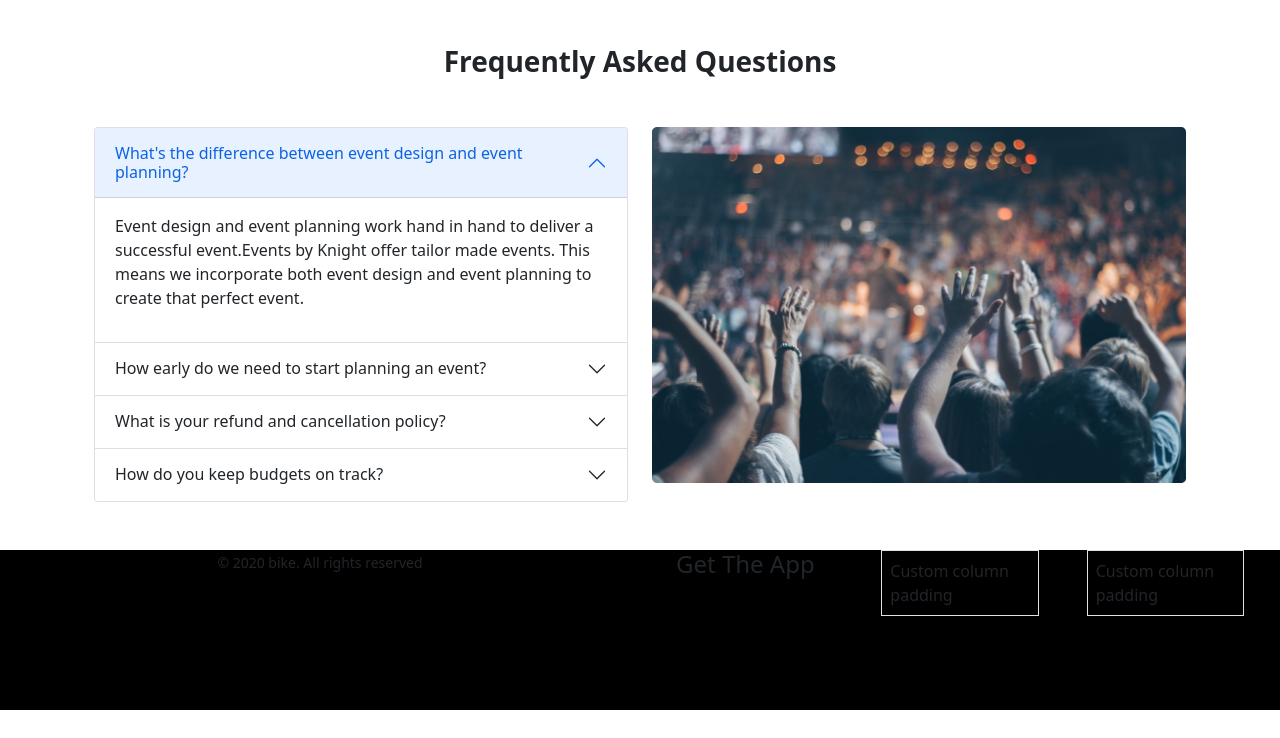
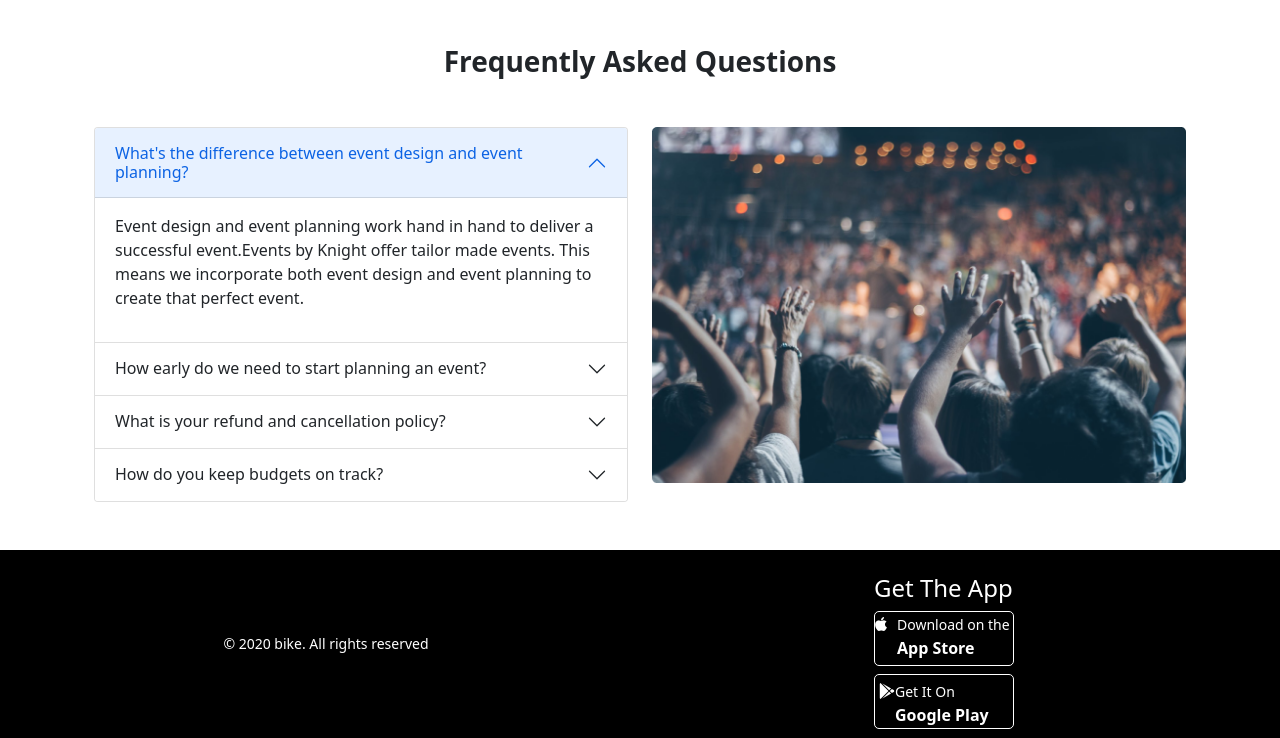
Before and after one commit to rahabulislam1/assignment-3, a plain HTML site: page index.html in a window 1280 px wide. Shown: the part 1310-2048 px from the top of the page. Before the commit the page ends 2020 px from the top, so only its background shows below. Drawn offline with Linux system fonts and the light colour scheme.

Commit message:
footer Updated

```diff
--- a/CSS/style.css
+++ b/CSS/style.css
@@ -37,3 +37,27 @@
 .custom-crd-design .card-btn{
     background-color: white;
 }
+
+.footer-right{
+    height: 140px;
+    width: 160px;
+    color: white;
+}
+
+.footer-right .apple-logo{
+    display: flex;
+    height: 55px;
+    width: 140px;
+    border: 1px solid rgb(255, 255, 255);
+    border-radius: 5px;
+}
+
+.fa-apple{
+    height: 30px;
+    width: 22px;
+}
+
+.footer-right .android-logo{
+    height: 40px;
+    width: 135px;
+}
--- a/index.html
+++ b/index.html
@@ -204,8 +204,8 @@
         <section class="container g-4 ">
             <h3 class="text-center mb-5 fw-bold">Frequently Asked Questions</h3>
 
-            <div class="row">
-                <div class="col-lg-6 col-md-12 col-sm-12 col-12">
+            <div class="row g-4">
+                <div class="col-lg-6 col-md-12 col-sm-12 col-12 order-lg-1 order-md-2 order-sm-2">
                     <div class="accordion" id="accordionExample">
                         <div class="accordion-item">
                             <h2 class="accordion-header" id="headingOne">
@@ -276,7 +276,7 @@
                         </div>
                     </div>
                 </div>
-                <div class="col-lg-6 col-md-12 col-sm-12 col-12 que-img-order">
+                <div class="col-lg-6 col-md-12 col-sm-12 col-12 order-md-1 order-sm-1">
                     <img class="img-fluid" src="./images/people.png" alt="">
                 </div>
             </div>
@@ -288,26 +288,41 @@
 
     <footer>
         <!-- footer section  start-->
-        <section style="height: 160px;" class="container-fluid bg-black mt-5">
+        <section class="container-fluid bg-black mt-5 p-4">
             <div class="row">
-                <div class="col-lg-6 col-md-6 col-sm-12 col-12 d-flex justify-content-center">
-                    <p><small>© 2020 bike. All rights reserved</small></p>
+                <div
+                    class="col-lg-6 col-md-6 col-sm-12 col-12 d-flex align-items-center justify-content-center order-md-1 order-sm-1">
+                    <small style="color: white;">© 2020 bike. All rights reserved</small>
                 </div>
-                <div class="col-lg-6 col-md-6 col-sm-12 col-12 que-img-order d-flex justify-content-center">
-                    <div class="container px-4">
-                        <div class="row gx-5">
-                            <div class="col">
-                                <h4>Get The App</h4>
+                <div
+                    class="col-lg-6 col-md-6 col-sm-12 col-12 d-flex align-items-center justify-content-center order-md-2 order-sm-2">
+
+                    <div class="footer-right">
+                        <h4>Get The App</h4>
+                        <div class="apple-logo mb-2">
+                            <div>
+                                <i class="fab fa-apple"></i>
                             </div>
-                            <div class="col">
-                                <div class="p-2 border bg-black">Custom column padding</div>
-                            </div>
-                            <div class="col">
-                                <div class="p-2 border bg-black">Custom column padding</div>
+                            <div class="text-wrap">
+                                <small>Download on the</small>
+                                <strong> App Store</strong>
                             </div>
                         </div>
+
+                        <div class="apple-logo p-1">
+                            <div>
+                                <i class="fab fa-google-play"></i>
+                            </div>
+                            <div class="text-wrap">
+                                <small>Get It On</small>
+                                <strong>Google Play</strong>
+                            </div>
+                        </div>
+
                     </div>
+
                 </div>
+            </div>
             </div>
         </section>
         <!-- footer section End -->
```
